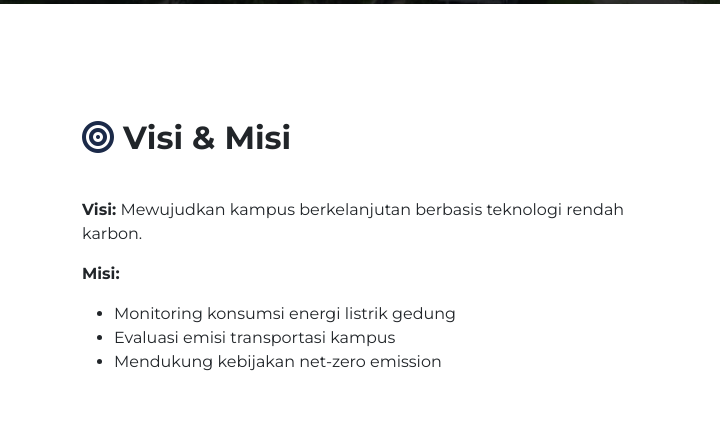
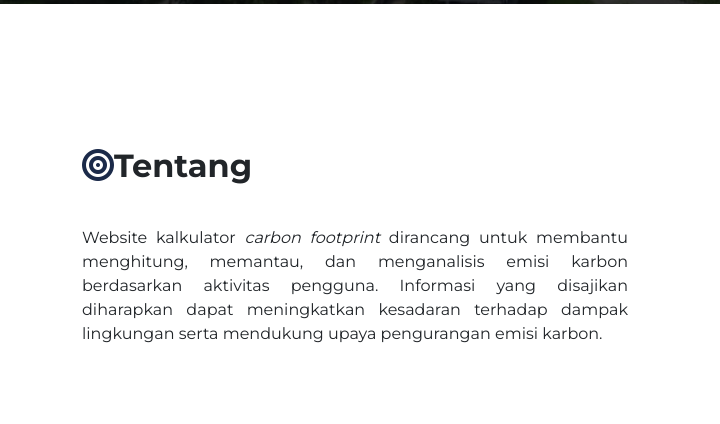
Before and after one commit to aisyahhmraa/carbon-footprint, a website: page public/index.html in a window 1280 px wide. Shown: the part 796-1220 px from the top of the page, 0-720 px from the left. Drawn offline with nearby package versions, Linux system fonts and the light colour scheme; grey boxes are pictures that could not be loaded.

Commit message:
Revisi UI

```diff
--- a/public/index.html
+++ b/public/index.html
@@ -150,7 +150,7 @@ footer{
 <div class="collapse navbar-collapse justify-content-end" id="navbarNav">
 <ul class="navbar-nav align-items-center">
 <li class="nav-item"><a class="nav-link" href="#">Home</a></li>
-<li class="nav-item"><a class="nav-link" href="#visi">Visi</a></li>
+<li class="nav-item"><a class="nav-link" href="#Tentang">Tentang</a></li>
 <li class="nav-item"><a class="nav-link" href="#kalkulator">Kalkulator</a></li>
 <li class="nav-item">
 <a class="btn btn-premium ms-3" href="/login">Login</a>
@@ -174,18 +174,16 @@ Kampus Ramah Lingkungan • Kampus Hemat Energi • Kampus Zero Emission
 </section>
 
 <!-- VISI & MISI -->
-<section id="visi" class="section bg-white fade-in">
+<section id="Tentang" class="section bg-white fade-in">
 <div class="container">
 <div class="row align-items-center gy-4">
 <div class="col-md-6">
-<h2 class="section-title"><i class="fas fa-bullseye feature-icon"></i> Visi & Misi</h2>
-<p><strong>Visi:</strong> Mewujudkan kampus berkelanjutan berbasis teknologi rendah karbon.</p>
-<p><strong>Misi:</strong></p>
-<ul>
-<li>Monitoring konsumsi energi listrik gedung</li>
-<li>Evaluasi emisi transportasi kampus</li>
-<li>Mendukung kebijakan net-zero emission</li>
-</ul>
+<h2 class="section-title"><i class="fas fa-bullseye feature-icon"></i>Tentang</h2>
+
+<p style="text-align: justify;">
+    Website kalkulator <i>carbon footprint</i> dirancang untuk membantu menghitung, memantau, dan menganalisis emisi karbon berdasarkan aktivitas pengguna. Informasi yang disajikan diharapkan dapat meningkatkan kesadaran terhadap dampak lingkungan serta mendukung upaya pengurangan emisi karbon.
+</p>
+
 </div>
 <div class="col-md-6 text-center">
 <img src="https://images.pexels.com/photos/14902046/pexels-photo-14902046.jpeg"
```
